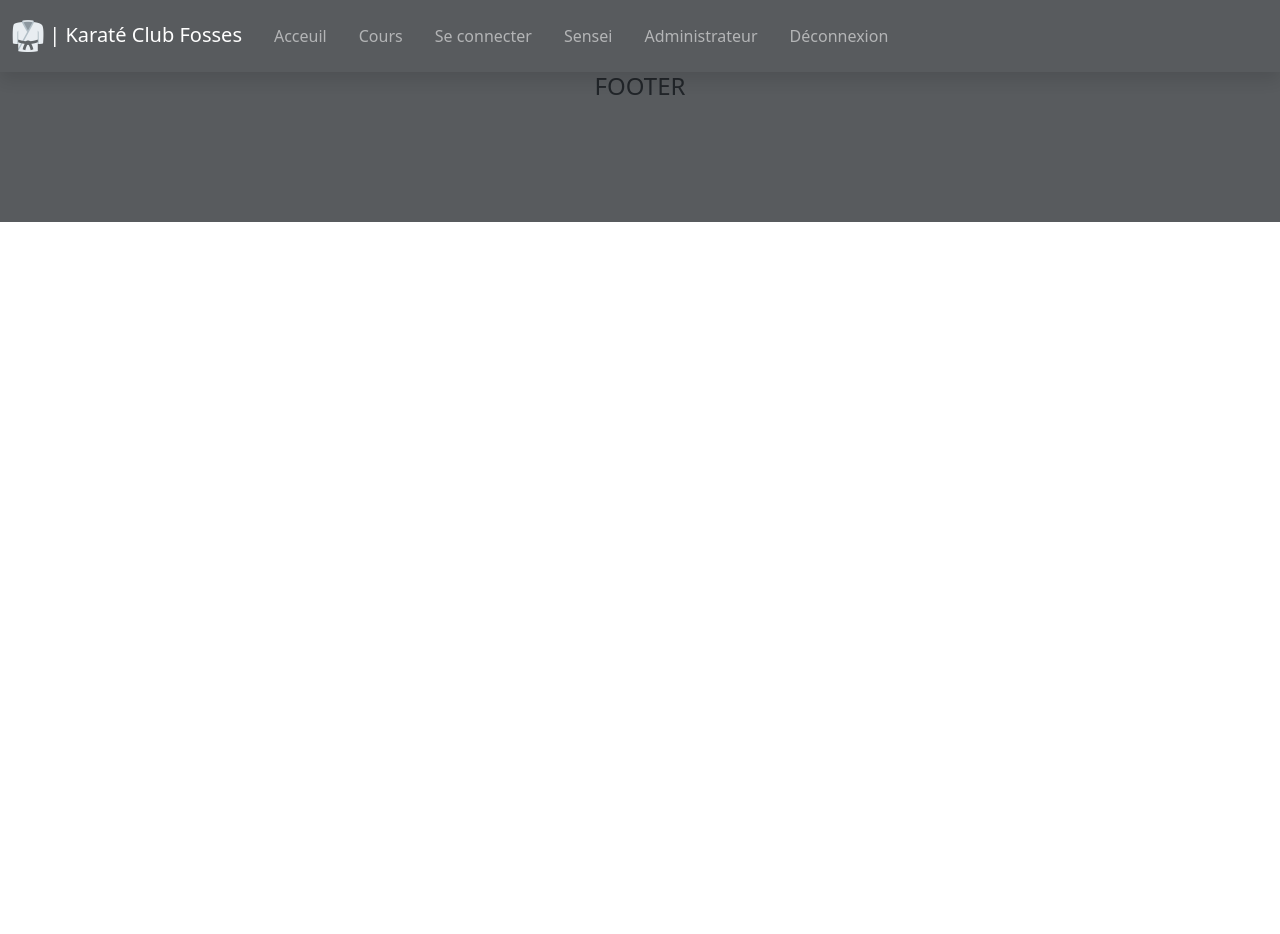
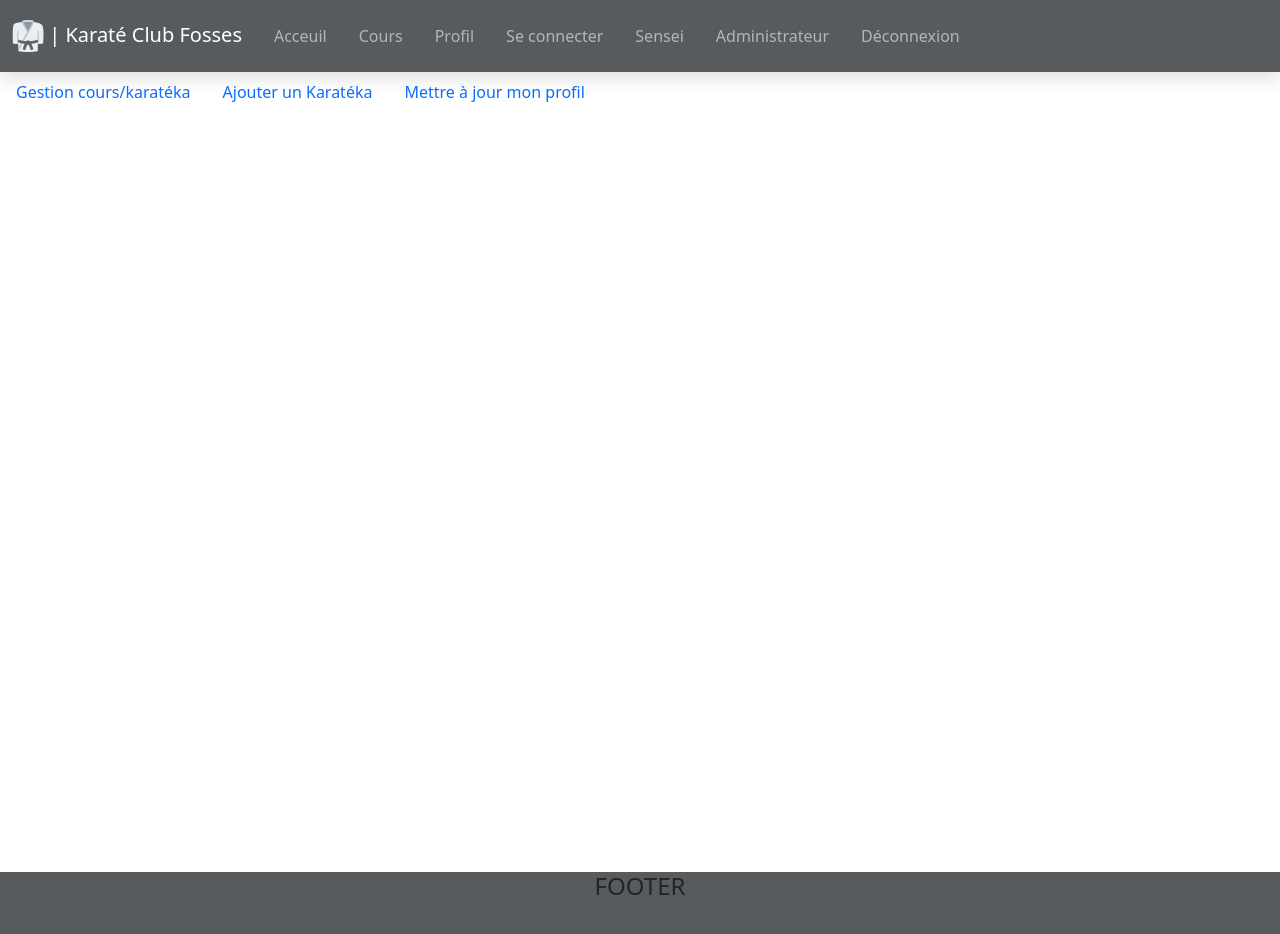
Before and after one commit to theocrsb/KCF_Front, a React (Create React App) app: page /profil in a window 1280 px wide. Shown: the top 934 px of the page. Before the commit the page ends 800 px from the top, so only its background shows below. Built offline with nearby package versions, Linux system fonts and the light colour scheme.

Commit message:
debut gestion profil

```diff
--- a/src/App.tsx
+++ b/src/App.tsx
@@ -12,6 +12,10 @@ import Admin from './pages/Admin';
 import CoursSelect from './pages/CoursSelect';
 import Footer from './components/footer';
 import SuperAdmin from './pages/SuperAdmin';
+import Profil from './pages/Profil';
+import Update from './pages/Update';
+import AddKarateka from './pages/AddKarateka';
+import AllKarateka from './pages/AllKarateka';
 
 export interface PayloadToken {
   exp: number;
@@ -27,7 +31,6 @@ export interface Role {
 }
 
 function App() {
-
   return (
     <div>
       <BrowserRouter>
@@ -41,7 +44,15 @@ function App() {
           <Route path='/admin' element={<Admin />} />
           <Route path='/superadmin' element={<SuperAdmin />} />
           <Route path='/calendrier/:id' element={<CoursSelect />} />
+          {/* Routes du profil */}
+
+          <Route path='/profil/' element={<Profil />}>
+            <Route path='update' element={<Update />} />
+            <Route path='add/karateka' element={<AddKarateka />} />
+            <Route path='all/karateka' element={<AllKarateka />} />
+          </Route>
         </Routes>
+
         <Footer />
       </BrowserRouter>
     </div>
--- a/src/components/NavBar.tsx
+++ b/src/components/NavBar.tsx
@@ -50,6 +50,11 @@ const NavBar = () => {
               </NavLink>
             </li>
             <li className='nav-item'>
+              <NavLink to='profil/all/karateka' className='nav-link'>
+                <div className='nav-link'>Profil</div>
+              </NavLink>
+            </li>
+            <li className='nav-item'>
               <NavLink to='connect' className='nav-link'>
                 <div className='nav-link'>Se connecter</div>
               </NavLink>
--- /dev/null
+++ b/src/pages/AddKarateka.tsx
@@ -0,0 +1,7 @@
+import React from 'react';
+
+const AddKarateka = () => {
+  return <div>addKarateka</div>;
+};
+
+export default AddKarateka;
--- /dev/null
+++ b/src/pages/AllKarateka.tsx
@@ -0,0 +1,7 @@
+import React from 'react';
+
+const AllKarateka = () => {
+  return <div>all Karateka</div>;
+};
+
+export default AllKarateka;
--- a/src/pages/Profil.tsx
+++ b/src/pages/Profil.tsx
@@ -1,5 +1,5 @@
 import React, { useContext, useRef, useState } from 'react';
-import { NavLink, useNavigate } from 'react-router-dom';
+import { NavLink, Outlet, useNavigate } from 'react-router-dom';
 import { ToastContext } from '../context/toast-context';
 
 const Profil = () => {
@@ -27,110 +27,36 @@ const Profil = () => {
 
   return (
     <div style={{ minHeight: '100vh' }}>
-      <div className='d-flex justify-content-center'>
-        {/* <ul className='nav nav-tabs'> */}
-        {/* 1 */}
-        {/* <li className='nav-item'> */}
-        <div className='card' style={{ width: '49%', margin: '5px' }}>
-          <div className='card-body'>
-            <h5 className='card-title text-center'>Karatéka</h5>
-            <div className='d-flex justify-content-center'>
-              <button
-                onClick={() => handleClick('karateka')}
-                className='btn btn-primary btn-sm btnDirection'
-              >
-                Afficher
-              </button>
-            </div>
-          </div>
-        </div>
-        {/* </li> */}
-        {/* 2 */}
-        <div className='card' style={{ width: '49%', margin: '5px' }}>
-          <div className='card-body'>
-            <h5 className='card-title text-center'>Profil</h5>
-            <div className='d-flex justify-content-center'>
-              <button
-                onClick={() => handleClick('default')}
-                className='btn btn-primary btn-sm btnDirection'
-              >
-                Afficher
-              </button>
-            </div>
-          </div>
-        </div>
-        {/* 3 */}
-        <div className='card' style={{ width: '49%', margin: '5px' }}>
-          <div className='card-body'>
-            <h5 className='card-title text-center'>Cours</h5>
-            <div className='d-flex justify-content-center'>
-              <button
-                onClick={() => handleClick('cours')}
-                className='btn btn-primary btn-sm btnDirection'
-              >
-                Afficher
-              </button>
-            </div>
-          </div>
-        </div>
-        {/* </ul> */}
-        {/* Fin select */}
-      </div>
-      {/* --------------------------------Default-------------------------------- */}
-      {displayContent === 'default' && (
-        <div style={{ minHeight: '50vh' }}>
-          <div className='d-flex flex-wrap justify-content-around m-3 border border-light rounded shadow-lg p-3 mb-5 bgCard mt-5'>
-            <form className='text-center' onSubmit={handleSubmit}>
-              <h3 className='p-3 font-weight-bold'>
-                Modifier adresse email ou mot de passe
-              </h3>
-              <div className='form-group mb-3 mt-3'>
-                <label htmlFor='exampleInputEmail1'>Adresse Email :</label>
-                <input
-                  type='email'
-                  className='form-control'
-                  id='exampleInputEmail1'
-                  aria-describedby='emailHelp'
-                  placeholder='votre.email@mail.fr'
-                  ref={emailElement}
-                />
-              </div>
-              {/* password */}
-              <div className='form-group mb-3'>
-                <label htmlFor='exampleInputPassword1'>Mot de passe :</label>
-                <input
-                  type='password'
-                  className='form-control'
-                  id='exampleInputPassword1'
-                  placeholder='Votre mot de passe'
-                  ref={passwordElement}
-                />
-              </div>
-              {/* confirmpassword */}
-              <div className='form-group mb-3'>
-                <label htmlFor='exampleInputPassword1'>Confirmation :</label>
-                <input
-                  type='password'
-                  className='form-control'
-                  id='exampleInputPassword1'
-                  placeholder='Votre mot de passe'
-                  ref={passwordElement}
-                />
-              </div>
+      <ul className='nav'>
+        <li className='nav-item'>
+          <NavLink
+            to='all/karateka'
+            className='nav-link active'
+            aria-current='page'
+          >
+            Gestion cours/karatéka
+          </NavLink>
+        </li>
 
-              <button type='submit' className='btn btn-primary btnPerso mt-3'>
-                Mettre à jour
-              </button>
-            </form>
-          </div>
-        </div>
-      )}
+        <li className='nav-item'>
+          <NavLink
+            to='add/karateka'
+            className='nav-link active'
+            aria-current='page'
+          >
+            Ajouter un Karatéka
+          </NavLink>
+        </li>
 
-      {/* --------------------------------Karateka-------------------------------- */}
-      {displayContent === 'karateka' && <div>Karateka</div>}
-
-      {/* --------------------------------Cours-------------------------------- */}
-      {displayContent === 'cours' && <div>Cours</div>}
+        <li className='nav-item'>
+          <NavLink to='update' className='nav-link' aria-disabled='true'>
+            Mettre à jour mon profil
+          </NavLink>
+        </li>
+      </ul>
+      <div className='d-flex justify-content-center'></div>
+      {/* OUTLET PERMET D'AFFICHER SELON L'URL */}
+      <Outlet />
     </div>
   );
 };
--- /dev/null
+++ b/src/pages/Update.tsx
@@ -0,0 +1,69 @@
+import React, { useContext, useRef, useState } from 'react';
+import { useNavigate } from 'react-router-dom';
+import { ToastContext } from '../context/toast-context';
+
+const Update = () => {
+  // Lien avec le toast context
+  const { onToastChange } = useContext(ToastContext);
+  const { messageToast } = useContext(ToastContext);
+  const { colorToast } = useContext(ToastContext);
+  //
+  const emailElement = useRef<HTMLInputElement>(null);
+  const passwordElement = useRef<HTMLInputElement>(null);
+  const [message, setMessage] = useState<string>();
+  const navigate = useNavigate();
+
+  const handleSubmit = (e: React.MouseEvent<HTMLFormElement>) => {
+    console.log(e);
+  };
+  return (
+    <div style={{ minHeight: '50vh' }}>
+      <div className='d-flex flex-wrap justify-content-around m-3 border border-light rounded shadow-lg p-3 mb-5 bgCard mt-5'>
+        <form className='text-center' onSubmit={handleSubmit}>
+          <h3 className='p-3 font-weight-bold'>
+            Modifier adresse email ou mot de passe
+          </h3>
+          <div className='form-group mb-3 mt-3'>
+            <label htmlFor='exampleInputEmail1'>Adresse Email :</label>
+            <input
+              type='email'
+              className='form-control'
+              id='exampleInputEmail1'
+              aria-describedby='emailHelp'
+              placeholder='votre.email@mail.fr'
+              ref={emailElement}
+            />
+          </div>
+          {/* password */}
+          <div className='form-group mb-3'>
+            <label htmlFor='exampleInputPassword1'>Mot de passe :</label>
+            <input
+              type='password'
+              className='form-control'
+              id='exampleInputPassword1'
+              placeholder='Votre mot de passe'
+              ref={passwordElement}
+            />
+          </div>
+          {/* confirmpassword */}
+          <div className='form-group mb-3'>
+            <label htmlFor='exampleInputPassword1'>Confirmation :</label>
+            <input
+              type='password'
+              className='form-control'
+              id='exampleInputPassword1'
+              placeholder='Votre mot de passe'
+              ref={passwordElement}
+            />
+          </div>
+
+          <button type='submit' className='btn btn-primary btnPerso mt-3'>
+            Mettre à jour
+          </button>
+        </form>
+      </div>
+    </div>
+  );
+};
+
+export default Update;
```
